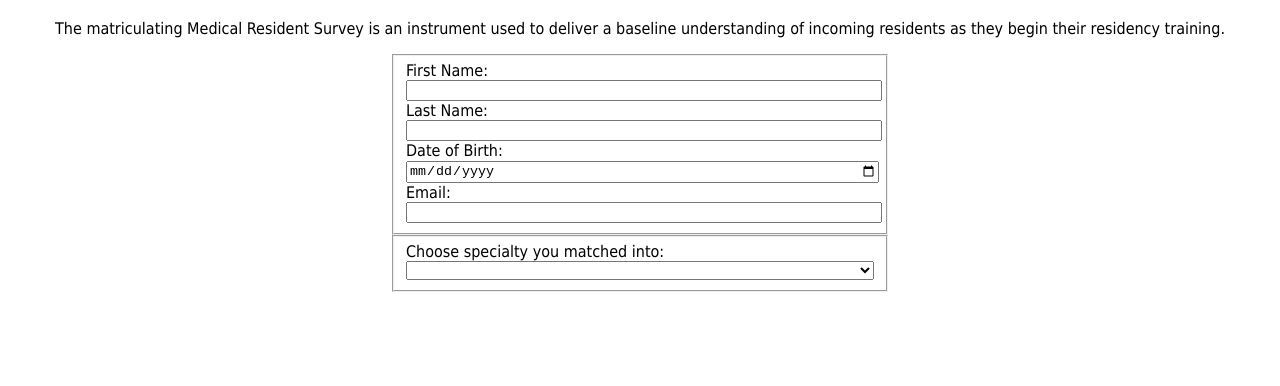
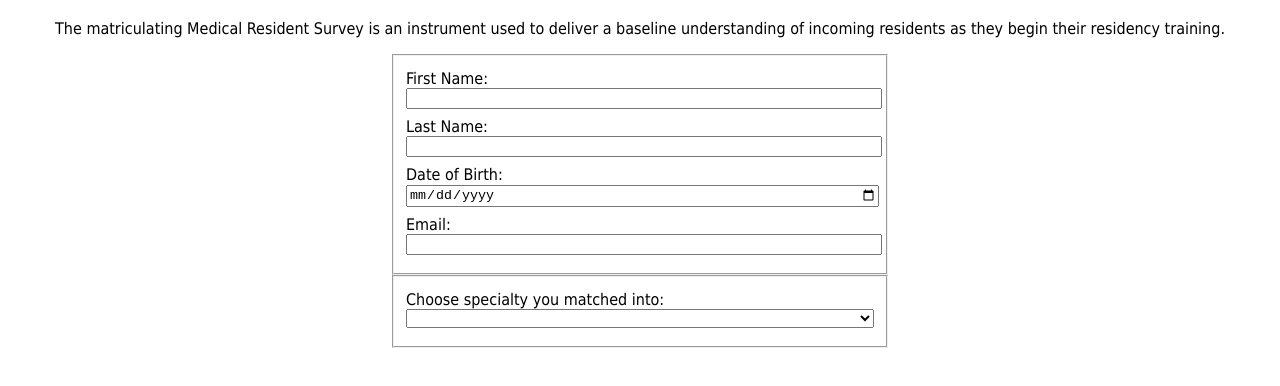
Before and after one commit to metaversejunkie/survey-form, a plain HTML site: page index.html in a window 1280 px wide. Shown: the part 62-448 px from the top of the page. Drawn offline with Linux system fonts and the light colour scheme.

Commit message:
feat: updated parameters for element in style.css

```diff
--- a/style.css
+++ b/style.css
@@ -18,19 +18,14 @@ form {
 }
 label {
     display: block;
+    margin: 0.5rem 0;
 
 }
 select {
     display: block;
 }
 
-input, label, select {
+input, select {
     width: 100%;
-    margin: 10 0 0 0;
+    margin: 15 0 0 0;
 }
-
-
-#age {
-    width: initial;
-
-}
```
